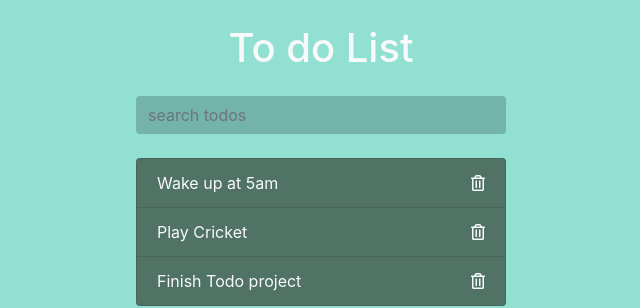
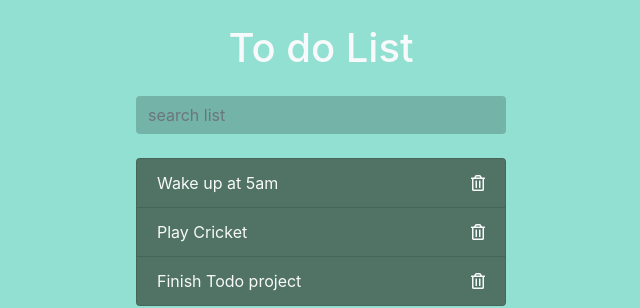
Before and after one commit to Adarsh9814/Todo-list-using-javascript-, a plain HTML site: page index.html in a window 1280 px wide. Shown: the top 308 px of the page, 319-959 px from the left. Drawn offline with nearby package versions, Linux system fonts and the light colour scheme.

Commit message:
Update index.html

```diff
--- a/index.html
+++ b/index.html
@@ -20,7 +20,7 @@
         <header class="text-center text-light my-4">
             <h1 class="mb-4">To do List</h1>
             <form class="search">
-                <input type="text" class="form-control m-auto" name="search" placeholder="search todos">
+                <input type="text" class="form-control m-auto" name="search" placeholder="search list">
             </form>
         </header>
 
```
